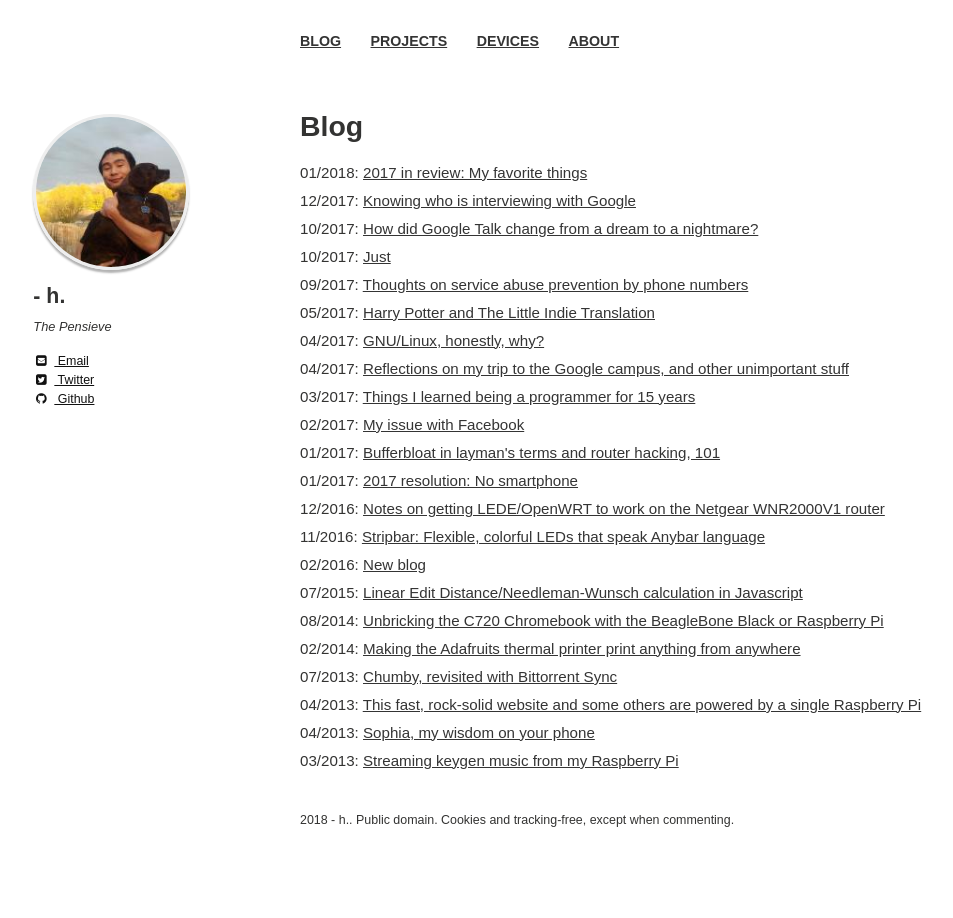
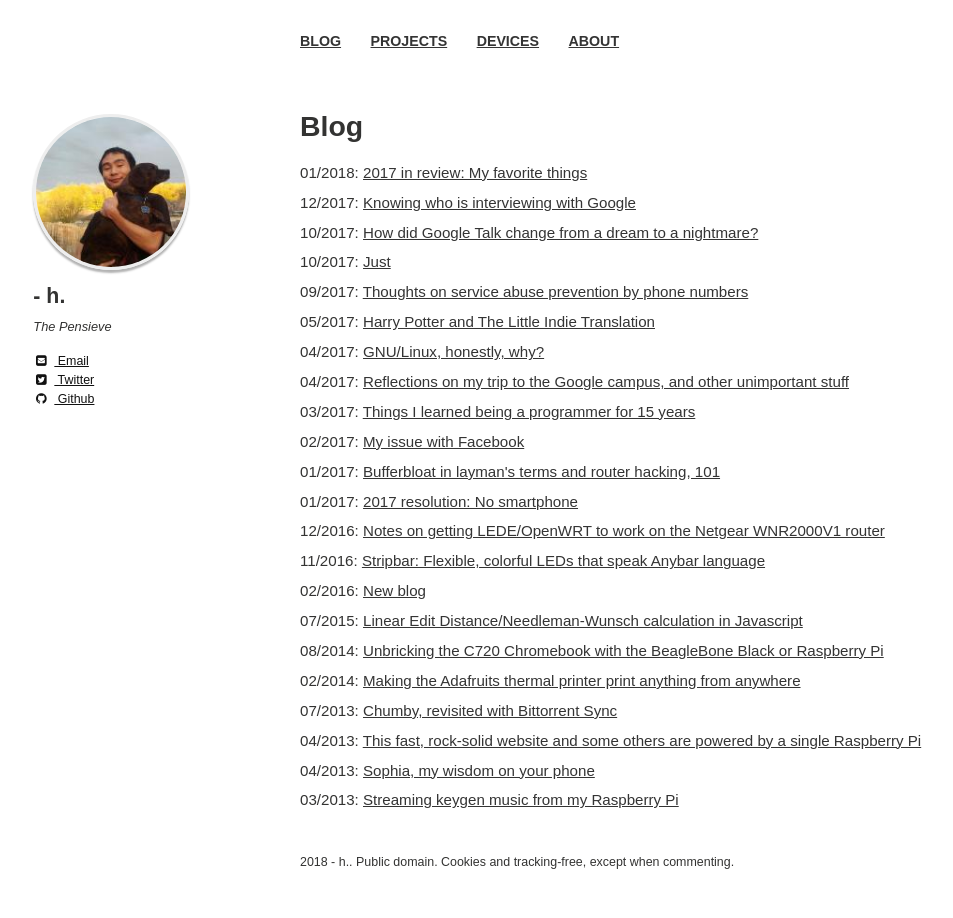
Before and after one commit to htruong/htruong.github.io, a Jekyll site: the page built from index.md, in a window 1280 px wide. Shown: the whole page, without its empty margins (20-973 px from the left). Built offline with Jekyll 4.4.1, drawn with Linux system fonts in a browser that asks for light colours; nearby versions of some CDN libraries.

Commit message:
[css] more spacing between lines

```diff
--- a/_sass/typography.scss
+++ b/_sass/typography.scss
@@ -180,4 +180,8 @@ article {
 	li {
 		margin: 0.5em;
 	}
+
+	p {
+		    line-height: 125%;
+	}
 }
```
